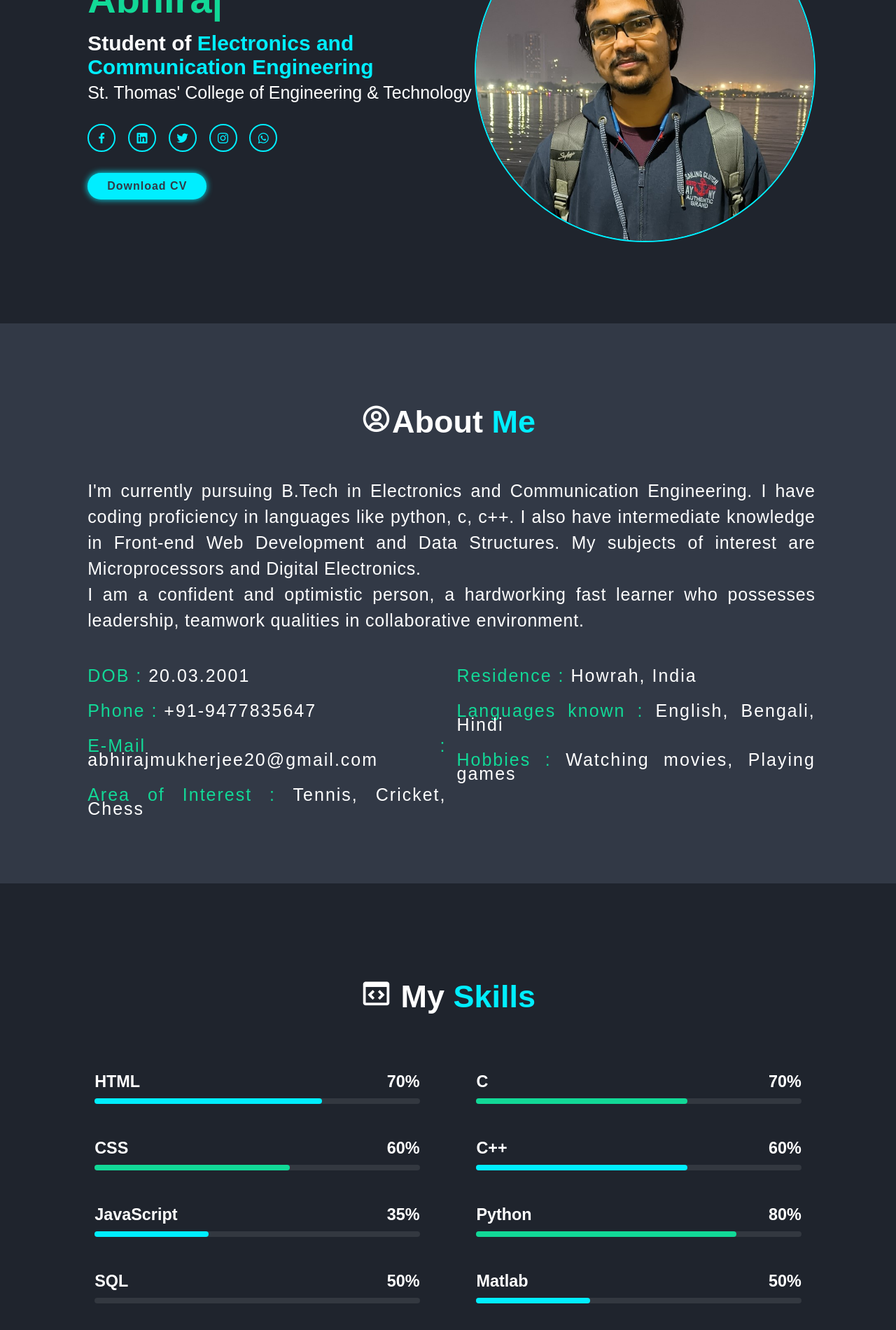
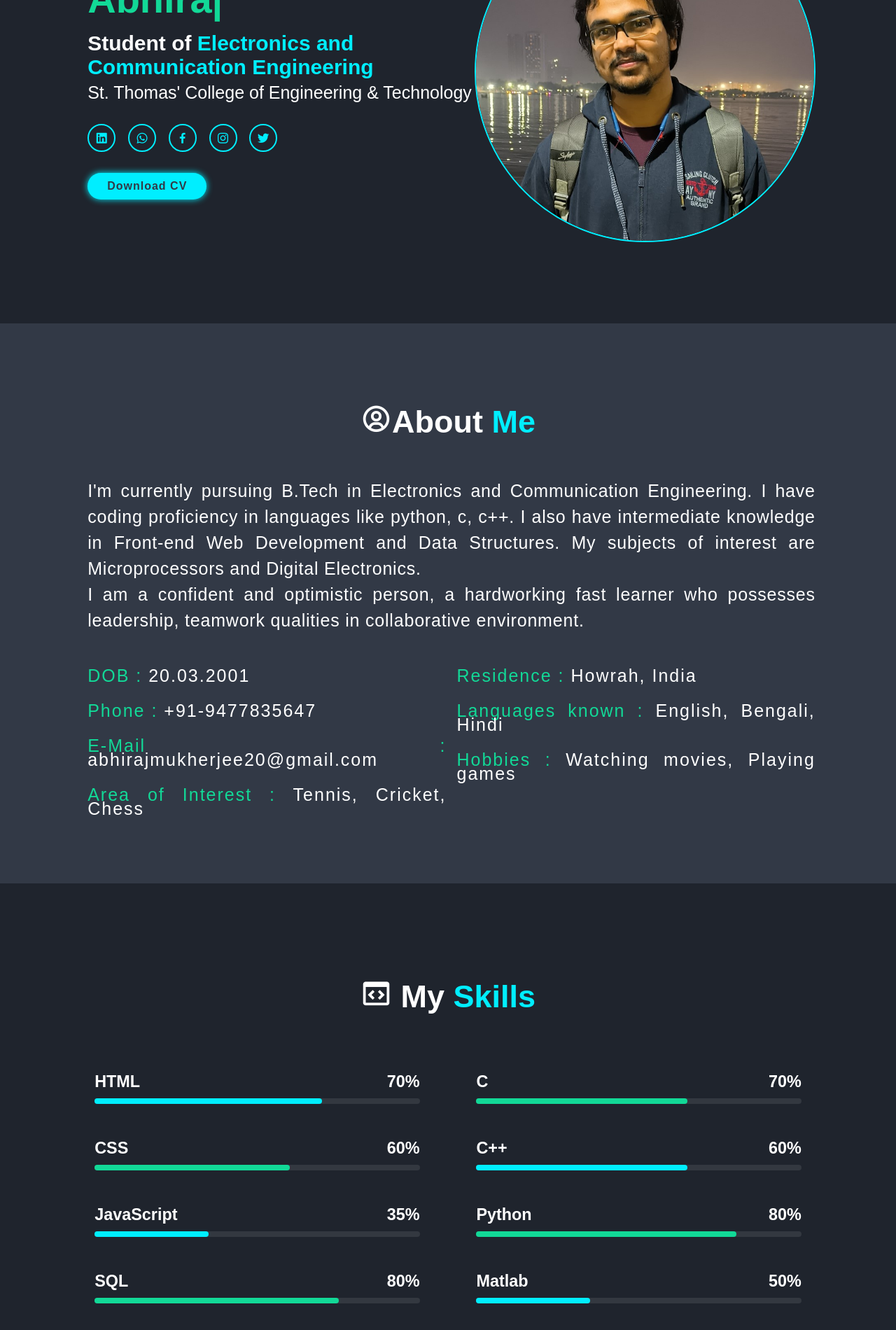
Before and after one commit to codeabhiraj20/codeabhiraj20.github.io, a plain HTML site: page index.html in a window 1280 px wide. Shown: the part 338-2238 px from the top of the page at 70% size. Drawn offline with nearby package versions, Linux system fonts and the light colour scheme.

Commit message:
updated on 03.02.2024

```diff
--- a/index.html
+++ b/index.html
@@ -41,14 +41,14 @@
             <h3>Student of <span>Electronics and Communication Engineering</span></h3>
             <p>St. Thomas' College of Engineering & Technology</p>
             <div class="social-media">
+                <a href="https://www.linkedin.com/in/abhiraj-mukherjee-618871224" target="_blank" class="linkedin"><i
+                        class='bx bxl-linkedin-square'></i></a>
+                <a href="https://wa.me/919477835647" target="_blank" class="whatsapp"><i class='bx bxl-whatsapp'></i></a>
                 <a href="https://www.facebook.com/abhiraj.mukherjee.20/" target="_blank" class="facebook"><i
                         class='bx bxl-facebook'></i></a>
-                <a href="https://www.linkedin.com/in/abhiraj-mukherjee-618871224" target="_blank" class="linkedin"><i
-                        class='bx bxl-linkedin-square'></i></a>
-                <a href="https://twitter.com/abhirajmukherje" target="_blank" class="twitter"><i class='bx bxl-twitter'></i></a>
                 <a href="https://www.instagram.com/mukherjee_abhiraj/" target="_blank" class="instagram"><i
                         class='bx bxl-instagram'></i></a>
-                <a href="https://wa.me/919477835647" target="_blank" class="whatsapp"><i class='bx bxl-whatsapp'></i></a>
+                <a href="https://twitter.com/abhirajmukherje" target="_blank" class="twitter"><i class='bx bxl-twitter'></i></a>
             </div>
             <!-- <a href="CV.pdf" download class="btn">Download CV</a> -->
             <a href="Abhiraj_Mukherjee_Resume_21-09-2023-20-32-31.pdf" target="_blank" class="btn">Download CV</a>
@@ -160,7 +160,7 @@
                 <div class="skill-box">
                     <div class="space">
                         <h3>SQL</h3>
-                        <h3>50%</h3>
+                        <h3>80%</h3>
                     </div>
 
                     <div class="skill-bar">
--- a/style.css
+++ b/style.css
@@ -375,6 +375,12 @@ span2 {
 }
 
 .skill-bar .oops {
+    width: 75%;
+    background-color: var(--third-color);
+    /* animation-delay: 0.3s; */
+}
+
+.skill-bar .sql {
     width: 75%;
     background-color: var(--third-color);
     /* animation-delay: 0.3s; */
```
